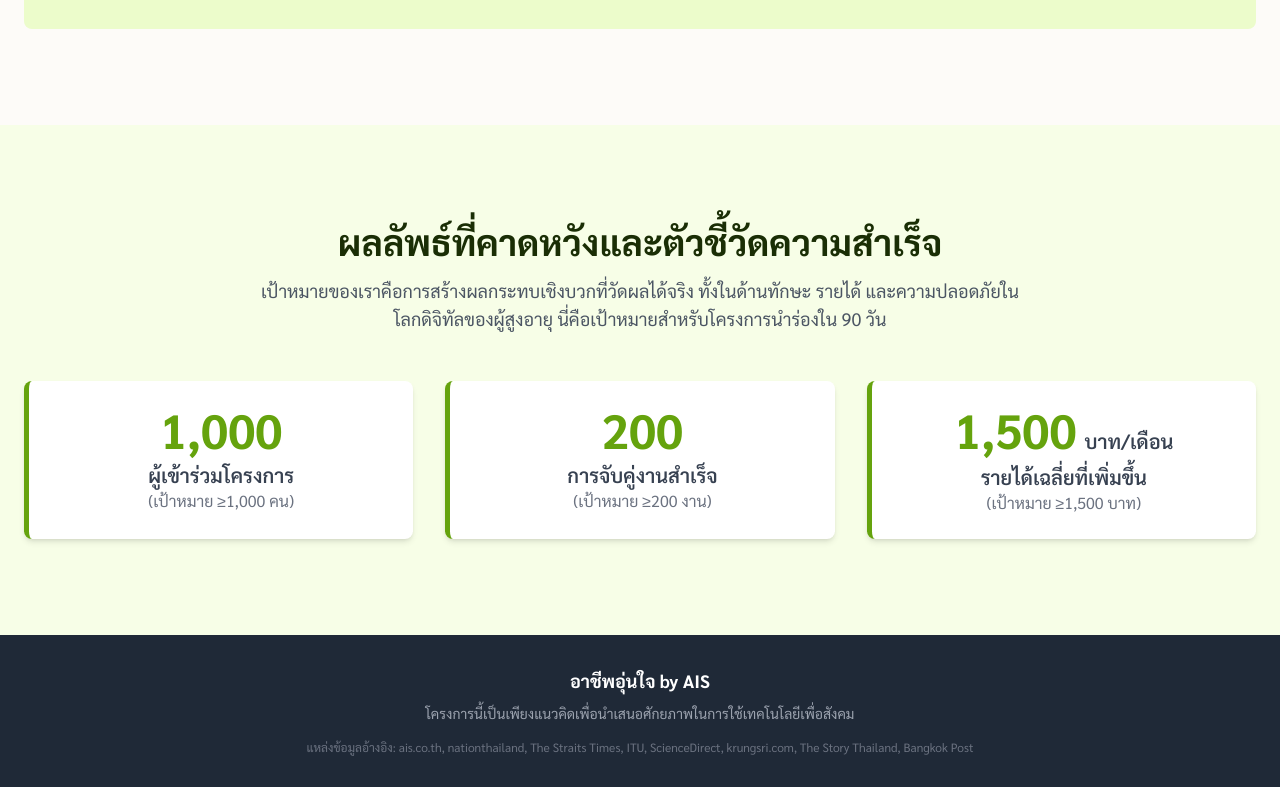
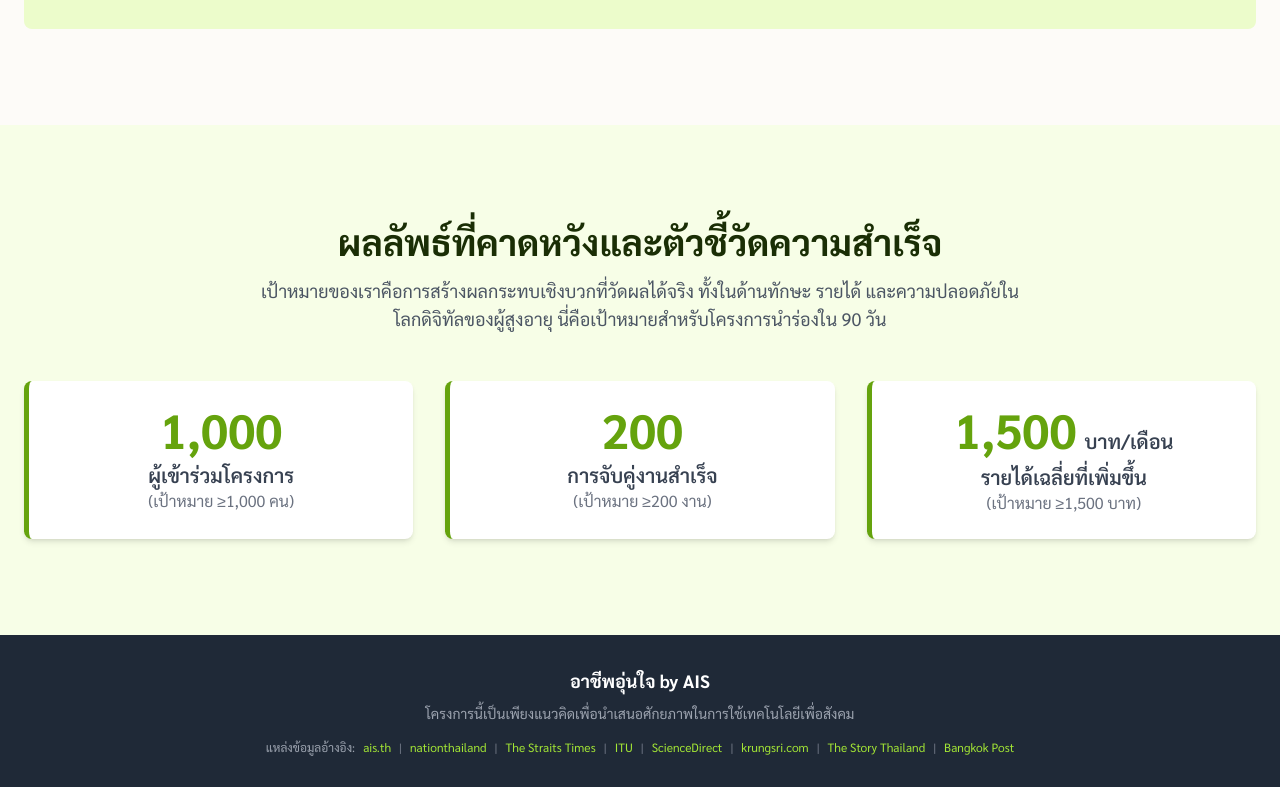
Before and after one commit to vtonklar/AIS, a plain HTML site: page index.html in a window 1280 px wide. Shown: the part 2517-3304 px from the top of the page. Drawn offline with nearby package versions, Linux system fonts and the light colour scheme.

Commit message:
Update url refernce.html

```diff
--- a/index.html
+++ b/index.html
@@ -256,7 +256,17 @@
         <div class="container mx-auto px-6 text-center">
             <p class="font-bold text-lg">อาชีพอุ่นใจ by AIS</p>
             <p class="text-sm text-gray-400 mt-2">โครงการนี้เป็นเพียงแนวคิดเพื่อนำเสนอศักยภาพในการใช้เทคโนโลยีเพื่อสังคม</p>
-            <p class="text-xs text-gray-500 mt-4">แหล่งข้อมูลอ้างอิง: ais.co.th, nationthailand, The Straits Times, ITU, ScienceDirect, krungsri.com, The Story Thailand, Bangkok Post</p>
+            <div class="mt-4 text-xs text-gray-500 flex flex-wrap justify-center gap-x-2 gap-y-1">
+                <span class="text-gray-400">แหล่งข้อมูลอ้างอิง:</span>
+                <a href="https://www.ais.th" class="text-lime-400 hover:underline" target="_blank">ais.th</a> |
+                <a href="https://www.nationthailand.com" class="text-lime-400 hover:underline" target="_blank">nationthailand</a> |
+                <a href="https://www.straitstimes.com" class="text-lime-400 hover:underline" target="_blank">The Straits Times</a> |
+                <a href="https://www.itu.int" class="text-lime-400 hover:underline" target="_blank">ITU</a> |
+                <a href="https://www.sciencedirect.com" class="text-lime-400 hover:underline" target="_blank">ScienceDirect</a> |
+                <a href="https://www.krungsri.com" class="text-lime-400 hover:underline" target="_blank">krungsri.com</a> |
+                <a href="https://www.thestorythailand.com" class="text-lime-400 hover:underline" target="_blank">The Story Thailand</a> |
+                <a href="https://www.bangkokpost.com" class="text-lime-400 hover:underline" target="_blank">Bangkok Post</a>
+            </div>
         </div>
     </footer>
 
```
